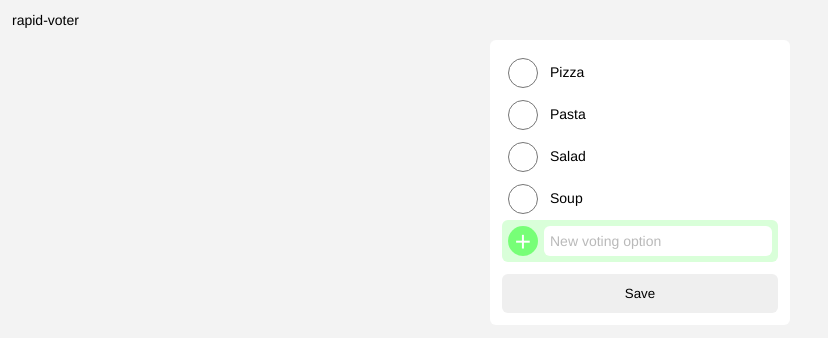
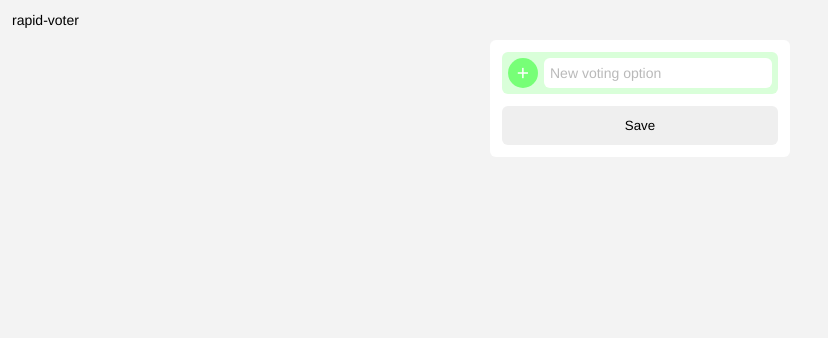
Before and after one commit to Adborowski/rapid-voter, a Next.js app: page / in a window 1280 px wide. Shown: the top 338 px of the page, without its empty margins (0-828 px from the left). Built offline with nearby package versions, Linux system fonts and the light colour scheme.

Commit message:
added a remove-option button dom and styles

```diff
--- a/src/components/room-editor/room-editor.tsx
+++ b/src/components/room-editor/room-editor.tsx
@@ -4,22 +4,27 @@ import VotingOption from "../voting-option/voting-option";
 import VotingOptionAdder from "../voting-option/voting-option-adder";
 
 const RoomEditor = (props: any) => {
-    const [votingOptions, setVotingOptions] = useState([
-        "Pizza",
-        "Pasta",
-        "Salad",
-        "Soup",
-    ]);
+    const [votingOptions, setVotingOptions] = useState<string[]>([]);
+
     const addOptionHandler = (name: string) => {
         console.log("adding option...", name);
         setVotingOptions((options) => [...options, name]);
+    };
+
+    const removeOptionHandler = () => {
+        console.log("removing option...");
     };
 
     return (
         <div className={styles.roomEditor}>
             <div className={styles.votingOptions}>
                 {votingOptions.map((option) => (
-                    <VotingOption name={option} key={option} />
+                    <VotingOption
+                        name={option}
+                        key={option}
+                        removable={true}
+                        removeOptionHandler={removeOptionHandler}
+                    />
                 ))}
                 <VotingOptionAdder addOptionHandler={addOptionHandler} />
             </div>
--- a/src/components/voting-option/voting-option.module.css
+++ b/src/components/voting-option/voting-option.module.css
@@ -34,13 +34,19 @@
 
 .votingOption button span {
     display: block;
-    font-size: 2rem;
+    font-size: 1.5rem;
     font-weight: 100;
     width: 100%;
     margin: auto;
     padding: 0;
     color: white;
 }
+
+.votingOption .btnRemoveOption {
+    background-color: rgb(230, 99, 99);
+    padding-bottom: 3.5px;
+}
+
 .votingOption input[type="text"] {
     margin-left: 6px;
 }
@@ -64,4 +70,5 @@
 .votingOptionAdder input[type="text"] {
     border-radius: 6px;
     font-size: 1rem;
+    font-family: "Helvetica";
 }
--- a/src/components/voting-option/voting-option.tsx
+++ b/src/components/voting-option/voting-option.tsx
@@ -2,13 +2,24 @@ import styles from "./voting-option.module.css";
 
 type VotingOptionProps = {
     name: string;
+    removable?: boolean;
+    removeOptionHandler?: () => any;
 };
 
 const VotingOption = (props: VotingOptionProps) => {
-    const { name } = props;
+    const { name, removable, removeOptionHandler } = props;
     return (
         <label htmlFor={name} className={styles.votingOption}>
-            <input id={name} name="votingOption" type="radio" />
+            {removable && (
+                <button
+                    type="button"
+                    className={styles.btnRemoveOption}
+                    onClick={removeOptionHandler}
+                >
+                    <span>-</span>
+                </button>
+            )}
+            {!removable && <input id={name} name="votingOption" type="radio" />}
             <span>{name}</span>
         </label>
     );
```
